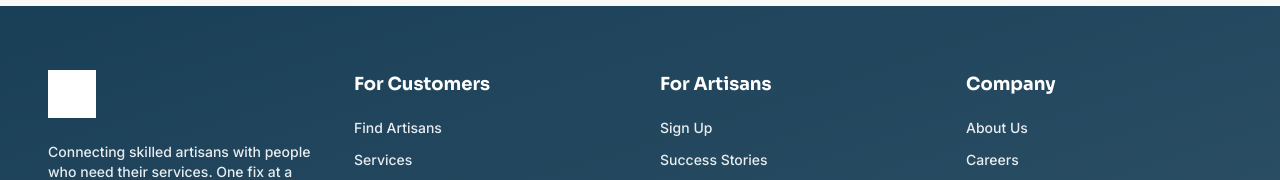
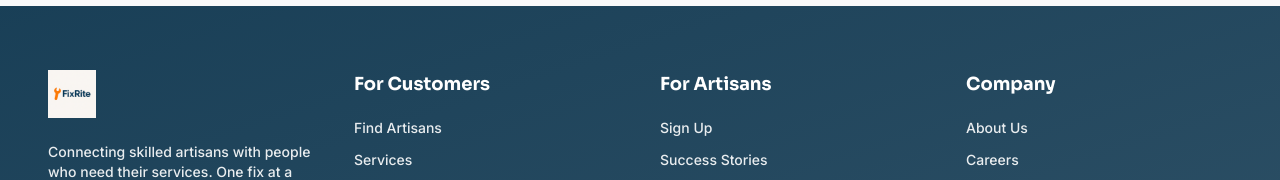
Before and after one commit to Nverify/artisan-link-spot, a React (Vite) app: page / in a window 1280 px wide. Shown: the part 2934-3114 px from the top of the page. Built offline with nearby package versions, Linux system fonts and the light colour scheme; the HTML template or start-up script is replaced by a standard one.

Commit message:
Update Footer.tsx

```diff
--- a/src/components/Footer.tsx
+++ b/src/components/Footer.tsx
@@ -8,7 +8,7 @@ const Footer = () => {
       <div className="container mx-auto">
         <div className="grid grid-cols-1 sm:grid-cols-2 md:grid-cols-4 gap-8 sm:gap-10 mb-8 sm:mb-10">
           <div className="animate-fade-in-up stagger-1">
-            <img src={logo} alt="FixRite Logo" className="h-10 sm:h-12 mb-4 sm:mb-6 brightness-0 invert" />
+            <img src={logo} alt="FixRite Logo" className="h-10 sm:h-12 mb-4 sm:mb-6" />
             <p className="text-secondary-foreground/90 text-xs sm:text-sm leading-relaxed font-medium">
               Connecting skilled artisans with people who need their services. One fix at a time.
             </p>
```
